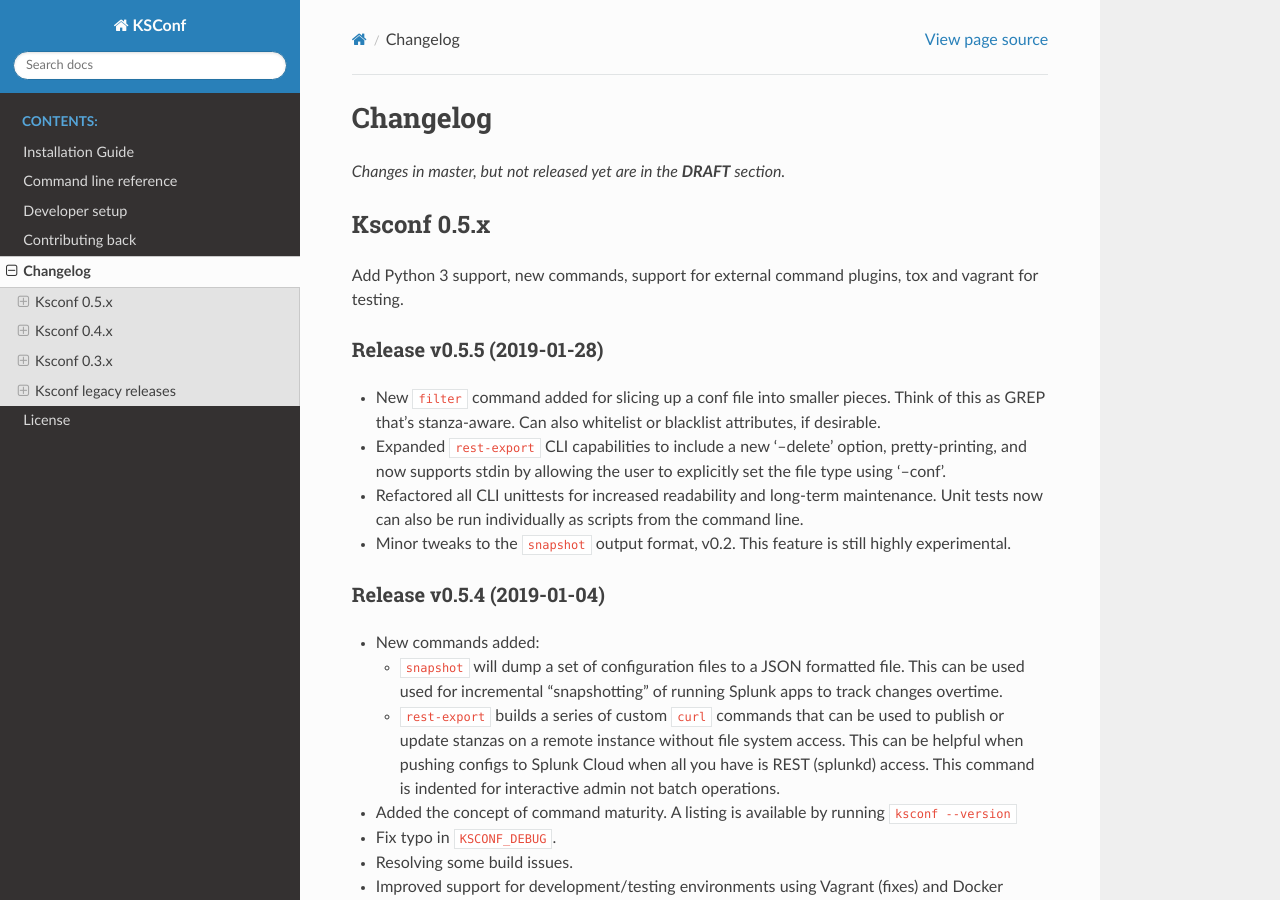
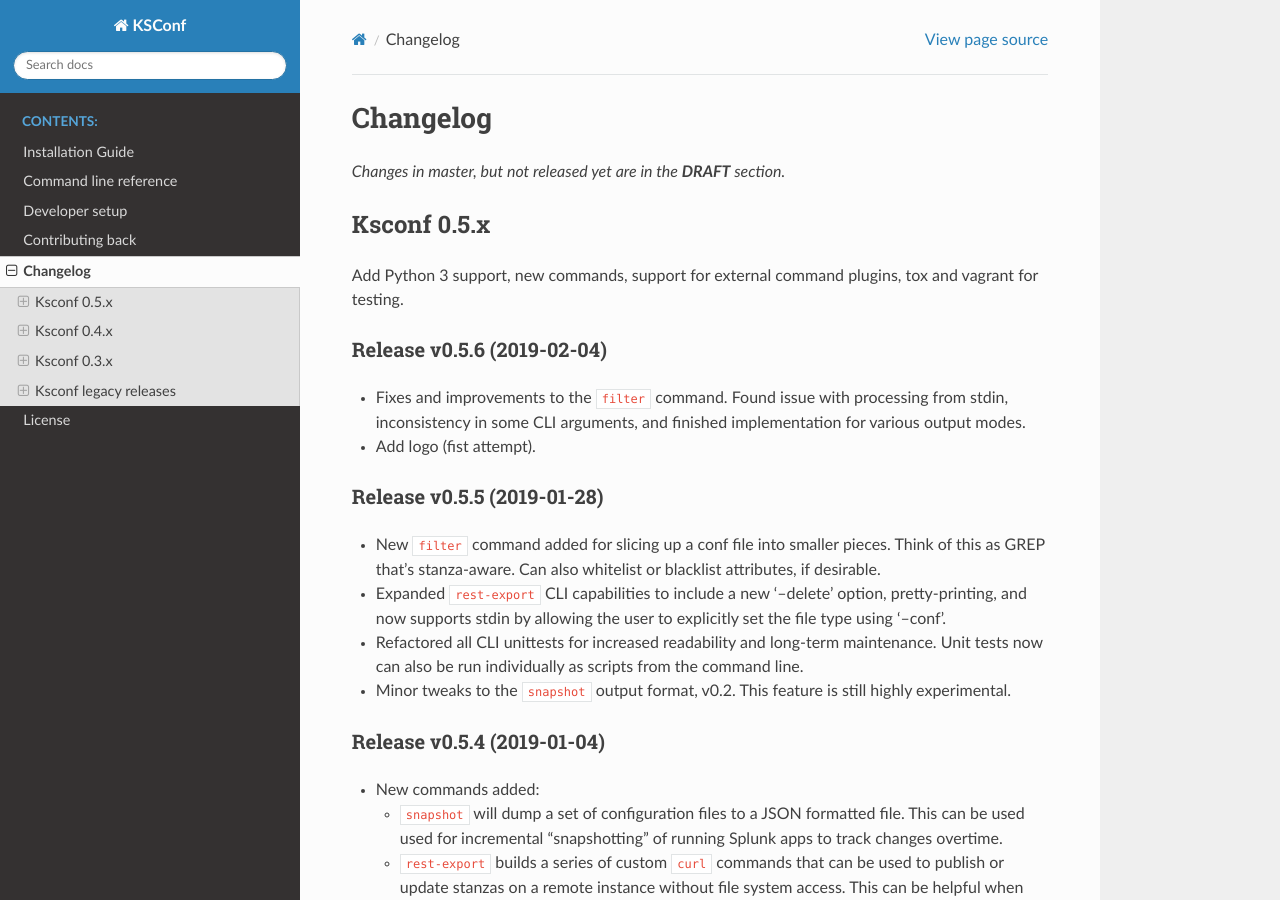
Before and after one commit to Kintyre/ksconf, a Sphinx documentation site: the page built from docs/source/changelog.md, in a window 1280 px wide and 900 px high. Built offline with Sphinx 7.4.7 and the Read the Docs theme 2.0.0, drawn with Linux system fonts in a browser that asks for light colours; the version number could not be read and is left out.

Commit message:
Docs & logo tweaks

```diff
--- a/docs/source/changelog.md
+++ b/docs/source/changelog.md
@@ -5,6 +5,12 @@
 ## Ksconf 0.5.x
 
 Add Python 3 support, new commands, support for external command plugins, tox and vagrant for testing.
+
+### Release v0.5.6 (2019-02-04)
+ * Fixes and improvements to the `filter` command.  Found issue with processing from stdin,
+   inconsistency in some CLI arguments, and finished implementation for various output modes.
+ * Add logo (fist attempt).
+
 
 ### Release v0.5.5 (2019-01-28)
  * New `filter` command added for slicing up a conf file into smaller pieces.  Think of this as
--- a/docs/source/index.rst
+++ b/docs/source/index.rst
@@ -1,7 +1,7 @@
 Kintyre's Splunk CONFiguration tool
 ===================================
 
-.. image:: example.png
+.. image:: logo.png
    :alt: Ksconf logo
 
 
```
Also changed, not shown: README.md (+1 -1 lines), docs/source/install.md (+1 -1 lines), docs/images/logo.png (renamed from docs/source/logo.png).
